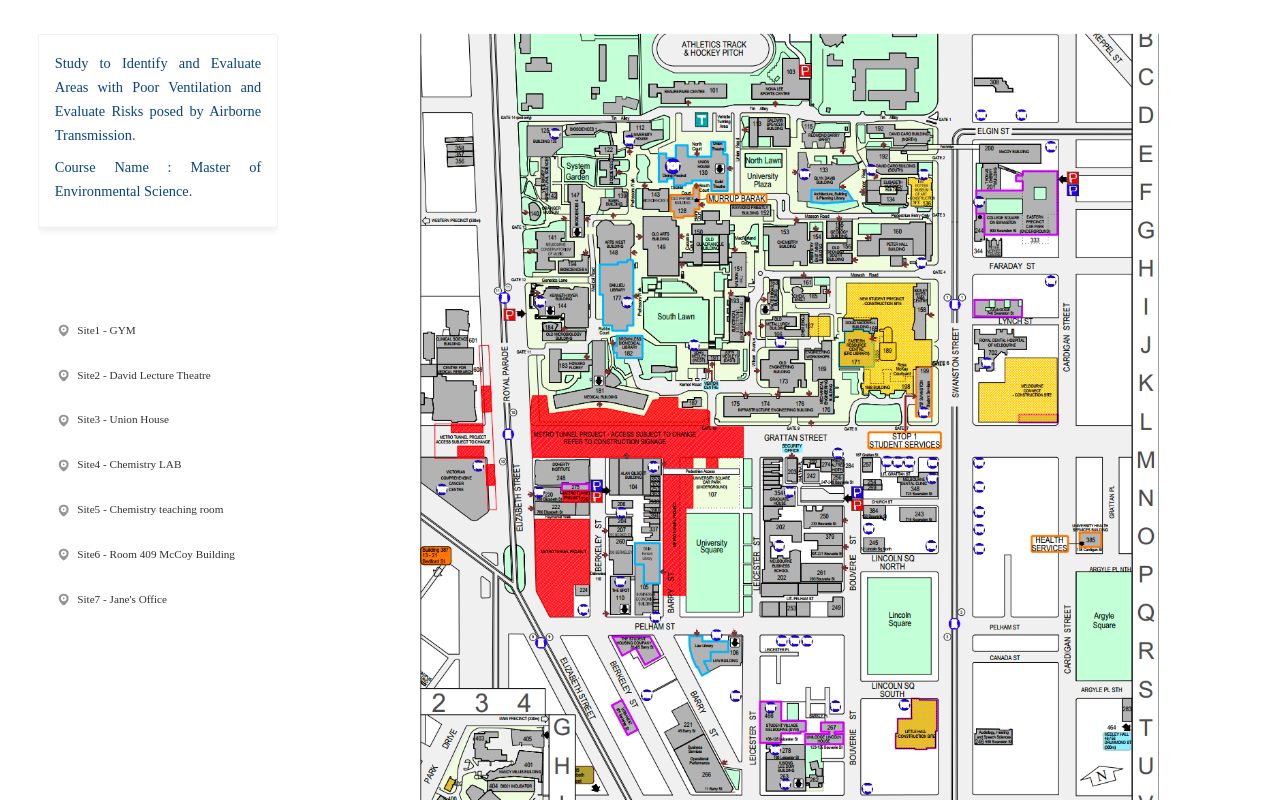
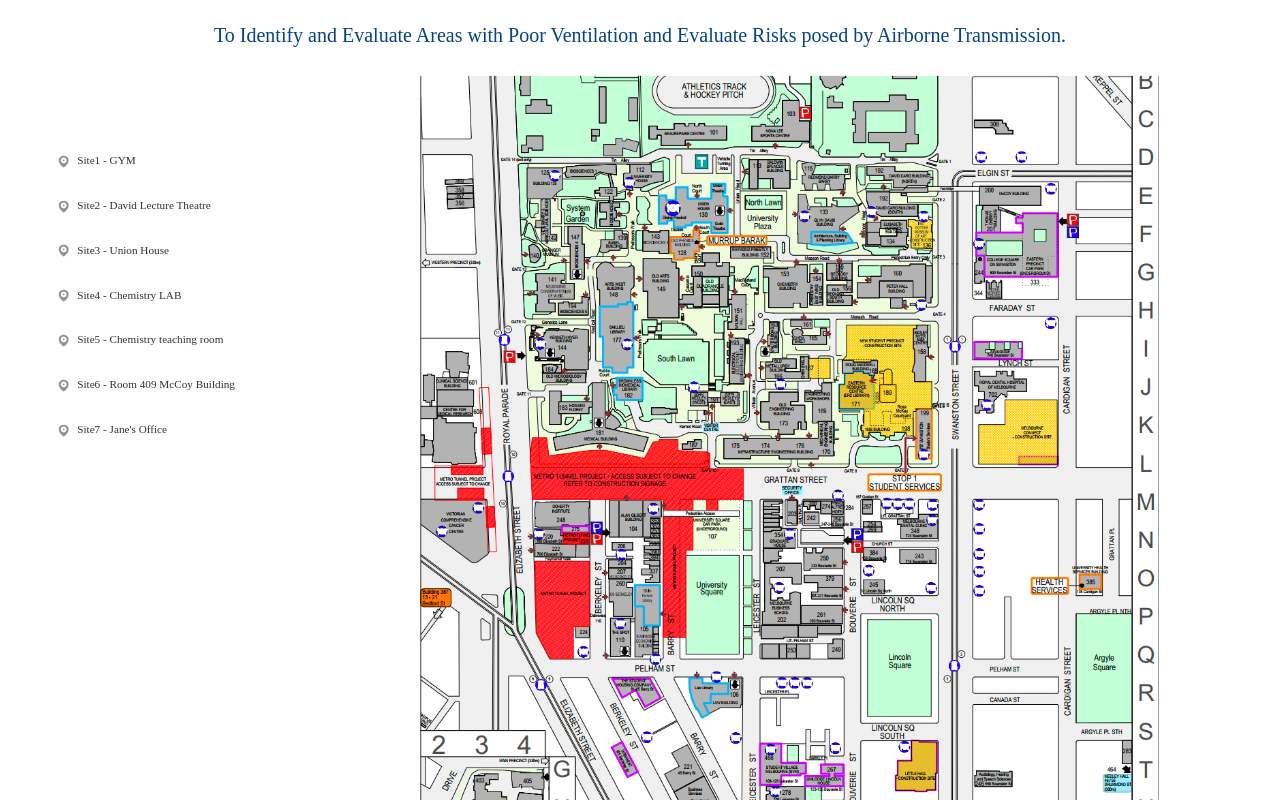
Before and after one commit to lqq-code/co2-Model, a Nuxt app: page / in a window 1280 px wide. Shown: the top 800 px of the page. Built offline with nearby package versions, Linux system fonts and the light colour scheme.

Commit message:
样式修改

```diff
--- a/pages/index.vue
+++ b/pages/index.vue
@@ -1,15 +1,10 @@
 <template>
   <div class="bg_contanier">
-    <el-container>
+     <div class="word">
+           To Identify and Evaluate Areas with Poor Ventilation and Evaluate Risks posed by Airborne Transmission.
+    </div>
+    <el-container style="margin:30px 0">
       <el-aside class="aside-item">
-        <el-card class="box-card">
-          <div class="text">
-           Study to Identify and Evaluate Areas with Poor Ventilation and Evaluate Risks posed by Airborne Transmission.
-          </div>
-          <div class="text">
-           Course Name : Master of Environmental Science.
-          </div>
-        </el-card>
         <el-menu class="aside-menu">
           <el-submenu index="1">
               <template slot="title">
@@ -588,16 +583,19 @@ a {
   position: relative;
   margin-top: -100px;
 }
-.text{
-  text-align: justify;
-  font-size: 18px;
+.word{
+  width: 100%;
+  position: absolute;
+  top: 7%;
+  text-align: center;
+  font-size: 20px;
   line-height: 30px;
   color:#074382;
-  margin-bottom: 10px;
 }
 
+
 .aside-item{
-  width: 340px;
+  width: 370px;
   transform: scale(0.8);
 }
 .aside-menu{
@@ -614,6 +612,7 @@ a {
   width: 100%;
   height: 100%;
   transform: scale(0.8);
+  margin-top: 20px;
 }
 .data-item{
 }
```
